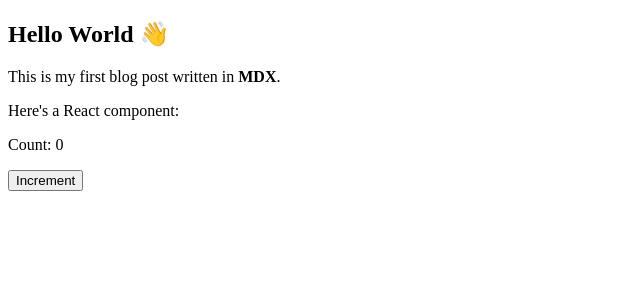
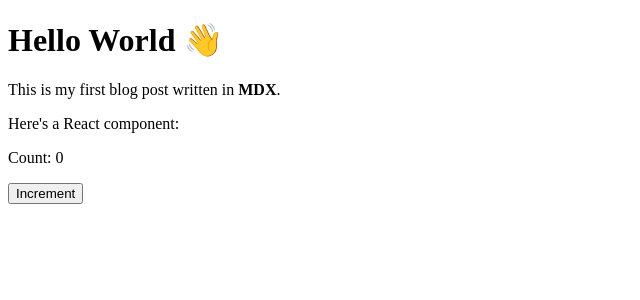
Before and after one commit to ShaneRich5/shanerich5.github.io, a Next.js app: page /posts/hello-world in a window 1280 px wide. Shown: the top 300 px of the page, without its empty margins (0-640 px from the left). Built offline with nearby package versions, Linux system fonts and the light colour scheme.

Commit message:
feat: replacing the broken renderer with mdxremote

```diff
--- a/app/posts/[slug]/page.tsx
+++ b/app/posts/[slug]/page.tsx
@@ -1,8 +1,7 @@
-import { getPostSlugs, getAllPosts } from "@/lib/posts";
-import { MDXProvider } from "@mdx-js/react";
+import { getAllPosts, getPostBySlug } from "@/lib/posts";
+import { MDXRemote } from "next-mdx-remote/rsc";
 import MDXComponents from "@/components/mdx-components";
 
-// Pre-generate paths
 export async function generateStaticParams() {
   const posts = getAllPosts();
   return posts.map((p) => ({ slug: p.slug }));
@@ -10,18 +9,8 @@ export async function generateStaticParams() {
 
 type Props = { params: { slug: string } };
 
-export default async function PostPage({ params }: Props) {
-  const { slug } = await params;
-  const { default: Post } = await import(`@/content/posts/${slug}.mdx`);
-
-  return (
-    <article className="prose mx-auto p-6">
-      <MDXProvider components={MDXComponents}>
-        {/* <PostContent /> */}
-        <Post />
-      </MDXProvider>
-    </article>
-  );
+export default function PostPage({ params }: Props) {
+  const { slug } = params;
+  const { content } = getPostBySlug(slug); // Ensure the post exists
+  return <MDXRemote source={content} components={MDXComponents} />;
 }
-
-export const dynamicParams = false;
--- a/package.json
+++ b/package.json
@@ -15,6 +15,7 @@
     "@types/mdx": "^2.0.13",
     "gray-matter": "^4.0.3",
     "next": "15.5.2",
+    "next-mdx-remote": "^5.0.0",
     "react": "19.1.0",
     "react-dom": "19.1.0"
   },
```
Also changed, not shown: 1 other file (tests, documents, lock files or other folders).
